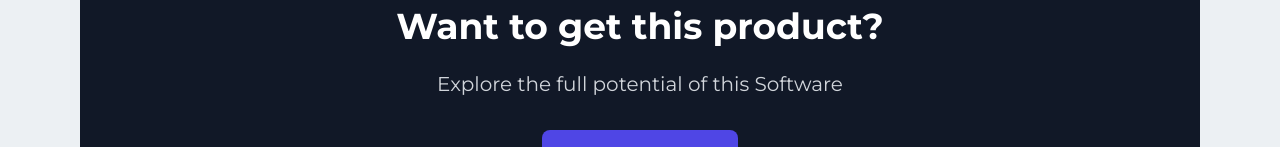
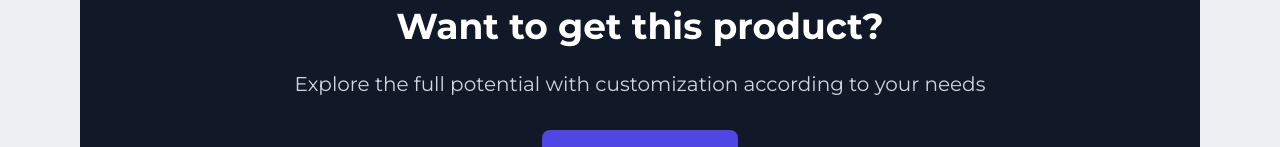
Before and after one commit to Ashik-Ahmed/ashik_ahmed, a Next.js app: page /portfolio/a2p-sms-monitoring-portal in a window 1280 px wide. Shown: the part 3150-3297 px from the top of the page. Built offline with nearby package versions, Linux system fonts and the light colour scheme.

Commit message:
project details page contact section text modified

```diff
--- a/src/app/portfolio/[slug]/page.js
+++ b/src/app/portfolio/[slug]/page.js
@@ -156,7 +156,7 @@ const ProjectDetails = () => {
                                 </p>
 
                                 {/* Hover Line Animation */}
-                                <div className="absolute bottom-0 left-0 w-0 h-[2px] rounded-xl bg-primary transition-all duration-300 group-hover:w-full"></div>
+                                <div className="absolute bottom-0 left-0 w-0 h-[4px] rounded-xl bg-primary transition-all duration-300 group-hover:w-full"></div>
                             </div>
                         ))}
                     </div>
@@ -196,7 +196,7 @@ const ProjectDetails = () => {
             <section className="py-20 bg-gray-900">
                 <div className="container mx-auto px-4 max-w-4xl text-center">
                     <h2 className="text-4xl font-bold text-white mb-6">Want to get this product?</h2>
-                    <p className="text-gray-300 mb-8 text-xl">Explore the full potential of this Software</p>
+                    <p className="text-gray-300 mb-8 text-xl">Explore the full potential with customization according to your needs</p>
                     <div className="flex justify-center gap-4">
                         <Link
                             href="/#contact"
```
